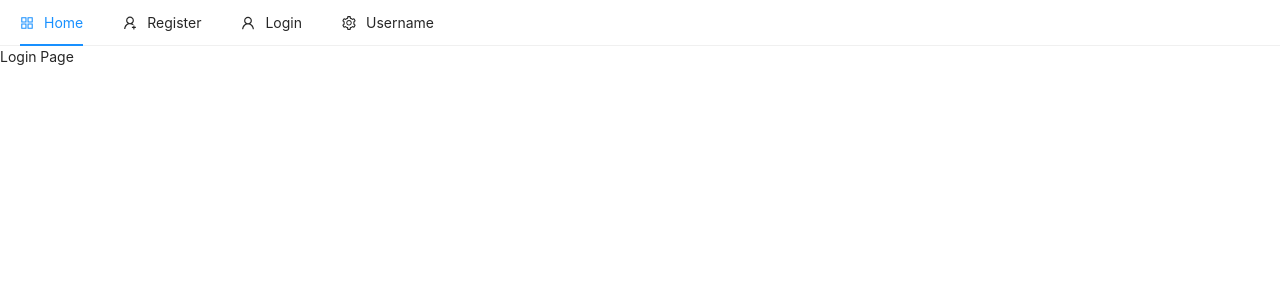
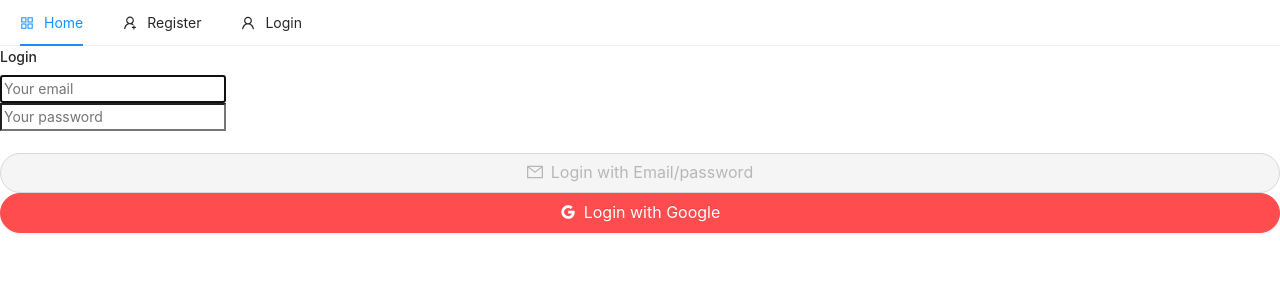
Before and after one commit to challelign/amazon-complex, a React (Create React App) app in the folder client/: page /login in a window 1280 px wide. Shown: the top 300 px of the page. Built offline with nearby package versions, Linux system fonts and the light colour scheme; no server answers.

Commit message:
login with email and login with google is complated

```diff
--- a/client/src/App.js
+++ b/client/src/App.js
@@ -1,7 +1,7 @@
-import React from "react";
-import { Switch, Route } from "react-router-dom";
+import React, {useEffect} from "react";
+import {Switch, Route} from "react-router-dom";
 
-import { ToastContainer} from "react-toastify";
+import {ToastContainer} from "react-toastify";
 
 import "react-toastify/dist/ReactToastify.css"
 
@@ -12,19 +12,46 @@
 import RegisterComplete from "./pages/auth/RegisterComplete";
 
 
+import {auth} from "./firebase";
+import {useDispatch} from "react-redux";
 
 const App = () => {
+
+    const dispatch = useDispatch()
+
+    //  to check firebase auth state
+    useEffect(() => {
+
+
+        const unsubscribe = auth.onAuthStateChanged(async (user) => {
+            if (user) {
+                const idTokenResult = await user.getIdTokenResult();
+
+                dispatch({
+                    type: "LOGGED_IN_USER",
+                    payload: {
+                        email: user.email,
+                        token: idTokenResult.token,
+                    },
+                });
+            }
+        });
+        //    cleanup
+        return () => unsubscribe()
+
+    }, []);
+
     return (
         <>
-      <Header />
+            <Header/>
 
             <ToastContainer/>
 
             <Switch>
-        <Route exact path="/" component={Home} />
-        <Route exact path="/login" component={Login} />
-        <Route exact path="/register" component={Register} />
-        <Route exact path="/register/complete" component={RegisterComplete} />
+                <Route exact path="/" component={Home}/>
+                <Route exact path="/login" component={Login}/>
+                <Route exact path="/register" component={Register}/>
+                <Route exact path="/register/complete" component={RegisterComplete}/>
             </Switch>
         </>
     );
--- a/client/src/components/nav/Header.js
+++ b/client/src/components/nav/Header.js
@@ -1,41 +1,72 @@
-import React, { useState } from "react";
-import { Menu } from "antd";
+import React, {useState} from "react";
+import {Menu} from "antd";
 import {
     AppstoreOutlined,
     SettingOutlined,
     UserOutlined,
     UserAddOutlined,
+    LoginOutlined,
 } from "@ant-design/icons";
-import { Link } from "react-router-dom";
+import {Link, useHistory} from "react-router-dom";
 
-const { SubMenu, Item } = Menu;
+import firebase from "firebase";
+import {useDispatch, useSelector} from "react-redux";
+
+const {SubMenu, Item} = Menu;
 
 const Header = () => {
     const [current, setCurrent] = useState("home");
+
+    let dispatch = useDispatch()
+
+    let {user} = useSelector(state => ({...state}))
+    let history = useHistory();
 
     const handleClick = (e) => {
         // console.log(e.key);
         setCurrent(e.key);
     };
 
+    const logout = () => {
+        firebase.auth().signOut();
+
+        dispatch({
+            type: "LOGOUT",
+            payload: null
+        });
+
+        history.push('/login')
+    }
+
     return (
         <Menu onClick={handleClick} selectedKeys={[current]} mode="horizontal">
-      <Item key="home" icon={<AppstoreOutlined />}>
+            <Item key="home" icon={<AppstoreOutlined/>}>
+                {/*<Link to="/">Home {JSON.stringify(user)} </Link>*/}
                 <Link to="/">Home</Link>
             </Item>
 
-      <Item key="register" icon={<UserAddOutlined />} className="float-right">
+
+            {!user && (
+                <Item key="register" icon={<UserAddOutlined/>} className="float-right">
                     <Link to="/register">Register</Link>
                 </Item>
+            )}
 
-      <Item key="login" icon={<UserOutlined />} className="float-right">
+            {!user && (
+                <Item key="login" icon={<UserOutlined/>} className="float-right">
                     <Link to="/login">Login</Link>
                 </Item>
+            )}
 
-      <SubMenu icon={<SettingOutlined />} title="Username">
+            {user && (
+                <SubMenu icon={<SettingOutlined/>} title={user.email && user.email.split('@')[0]}
+                         className="float-right">
                     <Item key="setting:1">Option 1</Item>
                     <Item key="setting:2">Option 2</Item>
+                    <Item icon={<LoginOutlined/>} onClick={logout}>Logout</Item>
                 </SubMenu>
+            )}
+
         </Menu>
     );
 };
--- a/client/src/pages/Home.js
+++ b/client/src/pages/Home.js
@@ -1,9 +1,9 @@
 import React from "react";
 
 const Home = () => (
-  <div>
-    <p>react home</p>
-  </div>
+    <div>
+        <p>react home</p>
+    </div>
 );
 
 export default Home;
--- a/client/src/pages/auth/Login.js
+++ b/client/src/pages/auth/Login.js
@@ -1,11 +1,131 @@
-import React from "react";
+import React, {useState} from "react";
+import {auth, googleAuthProvider} from "../../firebase";
 
-const Login = () => {
-  return (
-    <div>
-      <p>Login Page</p>
-    </div>
-  );
+import {toast} from "react-toastify";
+
+import {Button} from "antd";
+import loadingGif from "../../image/loading.gif"
+import {
+    GoogleOutlined,
+    MailOutlined
+} from "@ant-design/icons";
+
+import {useDispatch} from "react-redux";
+
+import "react-toastify/dist/ReactToastify.css"
+
+const Login = ({history}) => {
+
+    const [email, setEmail] = useState("");
+    const [password, setPassword] = useState("");
+    const [loading, setLoading] = useState(false);
+
+    let dispatch = useDispatch()
+
+    const handleSubmit = async (e) => {
+        e.preventDefault()
+
+        // console.table(email, password)
+
+        setLoading(true)
+        try {
+            const result = await auth.signInWithEmailAndPassword(email, password)
+            console.log(result);
+            const {user} = result;
+            const idTokenResult = await user.getIdTokenResult();
+
+            dispatch({
+                type: "LOGGED_IN_USER",
+                payload: {
+                    email: user.email,
+                    token: idTokenResult.token
+                }
+            })
+            history.push('/')
+        } catch (error) {
+
+            console.log(error)
+            toast.error(error.message)
+            setLoading(false)
+
+        }
+    }
+    const googleLogin = async () => {
+
+        auth.signInWithPopup(googleAuthProvider)
+            .then(async (result) => {
+
+                const {user} = result
+                const idTokenResult = await user.getIdTokenResult();
+                dispatch({
+                    type: "LOGGED_IN_USER",
+                    payload: {
+                        email: user.email,
+                        token: idTokenResult.token
+                    }
+                })
+                history.push('/')
+
+            })
+            .catch(err => {
+                console.log(err)
+                toast.error(err.message)
+            })
+    }
+
+    const loginForm = () => (
+        <form onSubmit={handleSubmit}>
+
+            <div className="form-group">
+                <input type="email" className="form-control"
+                       id="email"
+                       value={email}
+                       onChange={(e) => setEmail(e.target.value)}
+                       placeholder="Your email"
+                       autoFocus
+                />
+            </div>
+            <div className="form-group">
+                <input type="password" className="form-control"
+                       id="password"
+                       value={password}
+                       onChange={(e) => setPassword(e.target.value)}
+                       placeholder="Your password"
+                />
+            </div>
+            <br/>
+
+            <Button onClick={handleSubmit}
+                    type="primary"
+                    className="mb-3"
+                    block
+                    shape="round"
+                    icon={<MailOutlined/>}
+                    size="large"
+                    disabled={!email || password.length < 6}
+            > Login with Email/password</Button>
+        </form>
+    );
+
+    return (
+
+        <div className="container p-5">
+            <div className="row">
+                <div className="col-md-6 offset-md-3">
+                    {loading ? (<img src={loadingGif} width="30px" height="30px" alt="loading..."/>) : (<h4>Login</h4>)}
+                    {loginForm()}
+
+                    <Button onClick={googleLogin}
+                            type="danger"
+                            className="mb-3"
+                            block
+                            shape="round"
+                            icon={<GoogleOutlined/>}
+                            size="large"
+                    > Login with Google</Button>
+                </div>
+            </div>
+        </div>
+    );
 };
-
 export default Login;
--- a/client/src/pages/auth/Register.js
+++ b/client/src/pages/auth/Register.js
@@ -4,6 +4,8 @@
 import {toast} from "react-toastify";
 
 import "react-toastify/dist/ReactToastify.css"
+import {Button} from "antd";
+import {MailOutlined} from "@ant-design/icons";
 
 const Register = () => {
 
@@ -50,9 +52,19 @@
                    id="email"
                    value={email}
                    onChange={(e) => setEmail(e.target.value)}
+                   placeholder="Your email"
                    autoFocus
             />
-            <button type="submit" className="btn btn-raised pt-2">Register</button>
+            <br/>
+
+            <Button onClick={handleSubmit}
+                    type="primary"
+                    className="mb-3"
+                    block
+                    shape="round"
+                    size="large"
+                    disabled={!email}
+            > Register</Button>
         </form>
     );
 
--- a/client/src/pages/auth/RegisterComplete.js
+++ b/client/src/pages/auth/RegisterComplete.js
@@ -16,7 +16,7 @@
         // console.log("Saved Email From Local Storage-- --> ", window.localStorage.getItem('emailForRegistration'))
         setEmail(window.localStorage.getItem('emailForRegistration'));
         console.log("Href url location --->", window.location.href)
-    }, [])
+    }, []);
 
     const handleSubmit = async (e) => {
         e.preventDefault()
--- a/client/src/reducers/index.js
+++ b/client/src/reducers/index.js
@@ -3,11 +3,9 @@
 import {userReducer} from "./userReducer"
 
 
-
- const rootReducer = combineReducers({
-    user:userReducer,
+const rootReducer = combineReducers({
+    user: userReducer,
 })
 
 
-
 export default rootReducer
```
Also changed, not shown: client/src/index.js (+7 -8 lines), client/src/firebase.js (indentation only), client/src/image/loading.gif (added). Lines whose indentation alone changed are shown as unchanged.
